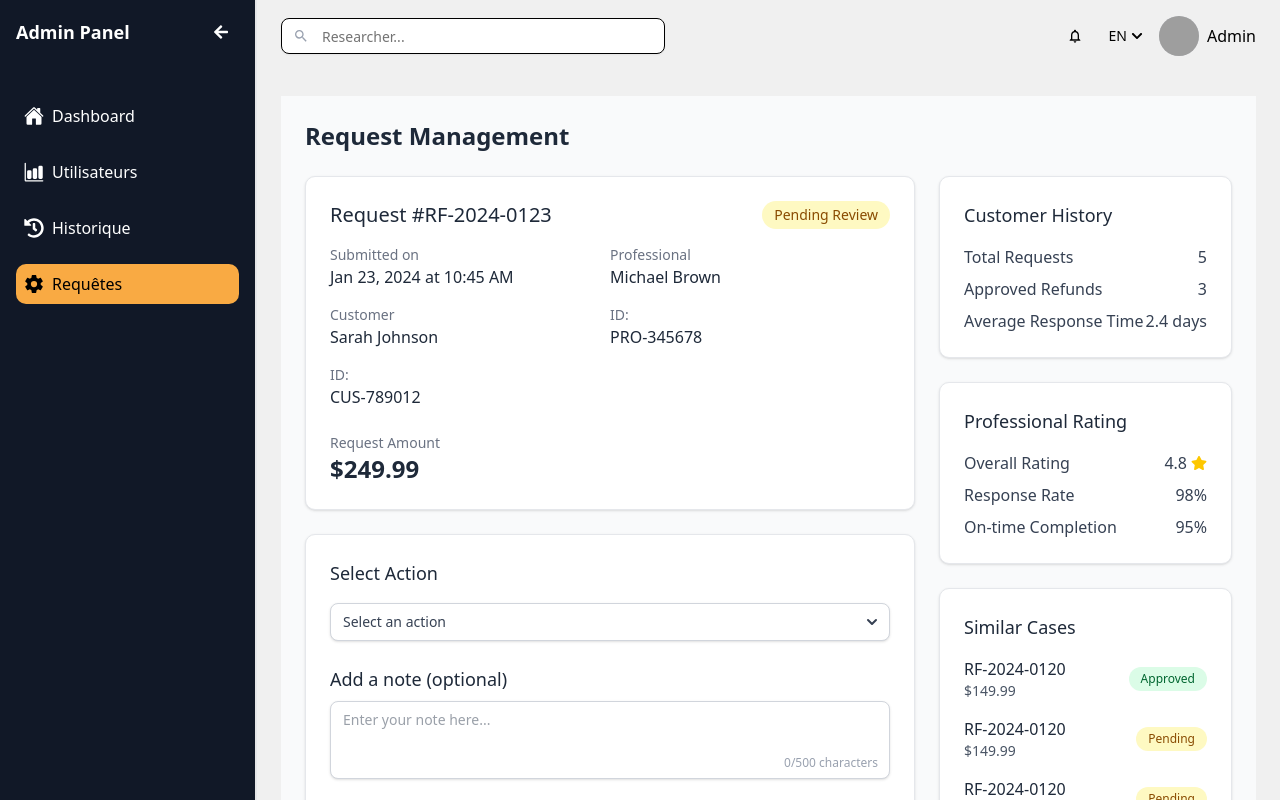
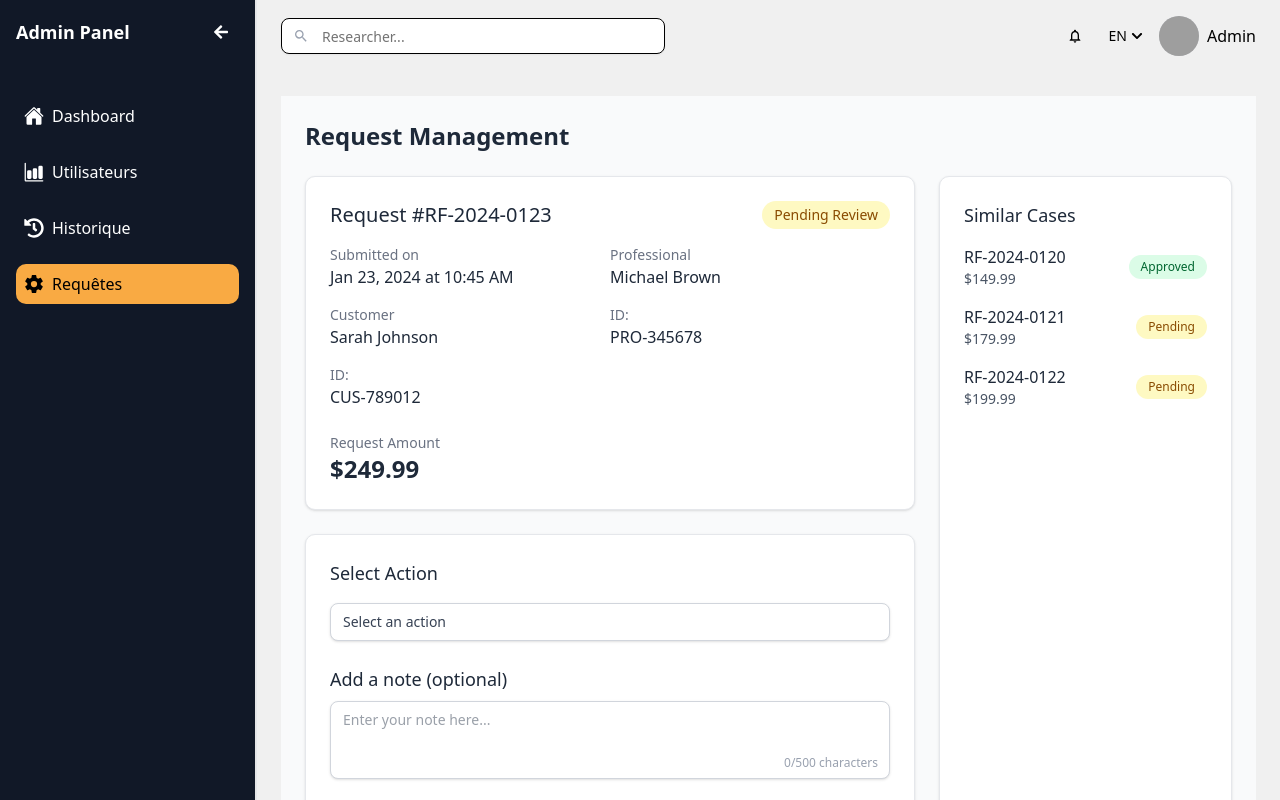
Before and after one commit to test-usa/gentleman-dashboard, a React (Vite) app: page /request in a window 1280 px wide. Built offline with nearby package versions, Linux system fonts and the light colour scheme; grey boxes are pictures that could not be loaded.

Commit message:
updated the history page

```diff
--- a/src/pages/Home.tsx
+++ b/src/pages/Home.tsx
@@ -76,6 +76,8 @@ export default function Home() {
   const [currentPage, setCurrentPage] = useState(1);
   const [itemsPerPage, setItemsPerPage] = useState(5);
   const { data: reportsData, isLoading } = useGetReportsQuery({ currentPage, limit: itemsPerPage });
+
+  console.log(reportsData)
 
   if (!data) {
     return <div><LoadingSpinner></LoadingSpinner></div>;
--- a/src/pages/Request.tsx
+++ b/src/pages/Request.tsx
@@ -1,18 +1,52 @@
 import { Button } from "@/components/ui/button";
-import { FaExclamationTriangle, FaStar } from "react-icons/fa";
+import { useState, useEffect } from "react";
+import { FaExclamationTriangle } from "react-icons/fa";
 
 const Request = () => {
-  return <div>
-    {/* section header */}
+  const [action, setAction] = useState("");
+  const [id, setId] = useState("");
+  const [reason, setReason] = useState("");
+  const [refundSubmitted, setRefundSubmitted] = useState(false);
+
+  const handleSubmit = (e: any) => {
+    e.preventDefault();
+    console.log("Submitted ID:", id);
+    console.log("Reason:", reason);
+    // 👉 Refund API call can go here
+    // After successful submission, mark refund as submitted.
+    if (action === "refund") {
+      setRefundSubmitted(true);
+    }
+  };
+
+  const handleConfirm = () => {
+    if (action === "nonrefund") {
+      console.log("Non-refund Confirmed");
+      // 👉 Non-refund API call
+    } else if (action === "refund" && refundSubmitted) {
+      console.log("Refund Confirmed with ID:", id);
+      // 👉 Optional: Refund confirmation logic
+    } else {
+      console.log("Refund selected but form is not submitted yet");
+    }
+  };
+
+  // Whenever the action changes, reset the refundSubmitted state
+  useEffect(() => {
+    if (action !== "refund") {
+      setRefundSubmitted(false);
+    }
+  }, [action]);
+
+  return (
+    <div>
       <div className="h-full bg-gray-50 p-6 font-sans">
         <h1 className="mb-6 text-2xl font-semibold text-gray-800">
           Request Management
         </h1>
 
         <div className="grid grid-cols-1 gap-6 lg:grid-cols-3">
-        {/* Main Content Area */}
           <div className="col-span-2 space-y-6">
-          {/* Request Details Card */}
             <div className="rounded-lg border border-gray-200 bg-white p-6 shadow-sm">
               <div className="mb-4 flex items-center justify-between">
                 <h2 className="text-xl font-medium text-gray-800">
@@ -58,9 +92,7 @@ const Request = () => {
 
               <div className="mt-6">
                 <p className="text-sm text-gray-500">Request Amount</p>
-              <p className="text-2xl font-bold text-gray-800">
-                $249.99
-              </p>
+                <p className="text-2xl font-bold text-gray-800">$249.99</p>
               </div>
             </div>
 
@@ -70,27 +102,42 @@ const Request = () => {
                 Select Action
               </h3>
               <div className="relative">
-              <select className="block w-full appearance-none rounded-md border border-gray-300 bg-white py-2 pl-3 pr-10 text-gray-700 shadow-sm focus:border-blue-500 focus:ring-blue-500 sm:text-sm">
-                <option>Select an action</option>
-                <option>Approve Request</option>
-                <option>Decline Request</option>
-                <option>Request More Info</option>
+                <form onSubmit={handleSubmit} className="mx-auto">
+                  <select
+                    className="block w-full mb-4 appearance-none rounded-md border border-gray-300 bg-white py-2 pl-3 pr-10 text-gray-700 shadow-sm focus:border-blue-500 focus:ring-blue-500 sm:text-sm"
+                    value={action}
+                    onChange={(e) => setAction(e.target.value)}
+                  >
+                    <option value="">Select an action</option>
+                    <option value="refund">Refund</option>
+                    <option value="nonrefund">Non-Refund</option>
                   </select>
-              <div className="pointer-events-none absolute inset-y-0 right-0 flex items-center px-2 text-gray-700">
-                <svg
-                  className="h-5 w-5"
-                  xmlns="http://www.w3.org/2000/svg"
-                  viewBox="0 0 20 20"
-                  fill="currentColor"
-                  aria-hidden="true"
+
+                  {action === "refund" && (
+                    <>
+                      <input
+                        type="text"
+                        placeholder="Enter ID"
+                        className="w-full mb-3 px-3 py-2 border border-gray-300 rounded-md shadow-sm focus:outline-none focus:border-blue-500 focus:ring-1 focus:ring-blue-500"
+                        value={id}
+                        onChange={(e) => setId(e.target.value)}
+                      />
+                      <input
+                        type="text"
+                        placeholder="Enter reason (optional)"
+                        className="w-full mb-3 px-3 py-2 border border-gray-300 rounded-md shadow-sm focus:outline-none focus:border-blue-500 focus:ring-1 focus:ring-blue-500"
+                        value={reason}
+                        onChange={(e) => setReason(e.target.value)}
+                      />
+                      <button
+                        type="submit"
+                        className="bg-blue-500 text-white px-4 py-2 rounded-md hover:bg-blue-600 transition"
                       >
-                  <path
-                    fillRule="evenodd"
-                    d="M5.293 7.293a1 1 0 011.414 0L10 10.586l3.293-3.293a1 1 0 111.414 1.414l-4 4a1 1 0 01-1.414 0l-4-4a1 1 0 010-1.414z"
-                    clipRule="evenodd"
-                  />
-                </svg>
-              </div>
+                        Submit
+                      </button>
+                    </>
+                  )}
+                </form>
               </div>
 
               <div className="mt-6">
@@ -120,65 +167,34 @@ const Request = () => {
               </div>
 
               <div className="mt-6 flex gap-3">
-              <Button className="bg-orange-400 hover:bg-orange-500 cursor-pointer">Confirm Action</Button>
-              <Button variant={"ghost"} className=" hover:bg-orange-500 cursor-pointer">Cancel</Button>
+                <Button
+                  className={`${
+                    (action === "refund" && !refundSubmitted)
+                      ? "bg-orange-300 cursor-not-allowed"
+                      : "bg-orange-400 hover:bg-orange-500 cursor-pointer"
+                  } text-white px-4 py-2 rounded-md transition`}
+                  onClick={handleConfirm}
+                  disabled={action === "refund" && !refundSubmitted}
+                >
+                  Confirm Action
+                </Button>
+                <Button
+                  variant={"ghost"}
+                  className="hover:bg-orange-500 cursor-pointer"
+                >
+                  Cancel
+                </Button>
               </div>
             </div>
           </div>
 
           {/* Sidebar */}
           <div className="col-span-1 space-y-6">
-          {/* Customer History */}
-          <div className="rounded-lg border border-gray-200 bg-white p-6 shadow-sm">
-            <h3 className="mb-4 text-lg font-medium text-gray-800">
-              Customer History
-            </h3>
-            <div className="space-y-2 text-gray-700">
-              <div className="flex justify-between">
-                <p>Total Requests</p>
-                <p className="font-medium">5</p>
-              </div>
-              <div className="flex justify-between">
-                <p>Approved Refunds</p>
-                <p className="font-medium">3</p>
-              </div>
-              <div className="flex justify-between">
-                <p>Average Response Time</p>
-                <p className="font-medium">2.4 days</p>
-              </div>
-            </div>
-          </div>
-
-          {/* Professional Rating */}
-          <div className="rounded-lg border border-gray-200 bg-white p-6 shadow-sm">
-            <h3 className="mb-4 text-lg font-medium text-gray-800">
-              Professional Rating
-            </h3>
-            <div className="space-y-2 text-gray-700">
-              <div className="flex justify-between">
-                <p>Overall Rating</p>
-                <p className="flex items-center font-medium">
-                  4.8 <FaStar className="ml-1 size-4 text-yellow-400" />
-                </p>
-              </div>
-              <div className="flex justify-between">
-                <p>Response Rate</p>
-                <p className="font-medium">98%</p>
-              </div>
-              <div className="flex justify-between">
-                <p>On-time Completion</p>
-                <p className="font-medium">95%</p>
-              </div>
-            </div>
-          </div>
-
-          {/* Similar Cases */}
-          <div className="rounded-lg border border-gray-200 bg-white p-6 shadow-sm">
+            <div className="rounded-lg border h-full border-gray-200 bg-white p-6 shadow-sm">
               <h3 className="mb-4 text-lg font-medium text-gray-800">
                 Similar Cases
               </h3>
               <div className="space-y-4">
-              {/* Case 1 */}
                 <div className="flex items-center justify-between">
                   <div>
                     <p className="font-medium text-gray-800">RF-2024-0120</p>
@@ -188,21 +204,19 @@ const Request = () => {
                     Approved
                   </span>
                 </div>
-              {/* Case 2 */}
                 <div className="flex items-center justify-between">
                   <div>
-                  <p className="font-medium text-gray-800">RF-2024-0120</p>
-                  <p className="text-sm text-gray-600">$149.99</p>
+                    <p className="font-medium text-gray-800">RF-2024-0121</p>
+                    <p className="text-sm text-gray-600">$179.99</p>
                   </div>
                   <span className="rounded-full bg-yellow-100 px-3 py-1 text-xs font-medium text-yellow-800">
                     Pending
                   </span>
                 </div>
-              {/* Case 3 */}
                 <div className="flex items-center justify-between">
                   <div>
-                  <p className="font-medium text-gray-800">RF-2024-0120</p>
-                  <p className="text-sm text-gray-600">$149.99</p>
+                    <p className="font-medium text-gray-800">RF-2024-0122</p>
+                    <p className="text-sm text-gray-600">$199.99</p>
                   </div>
                   <span className="rounded-full bg-yellow-100 px-3 py-1 text-xs font-medium text-yellow-800">
                     Pending
@@ -213,7 +227,8 @@ const Request = () => {
           </div>
         </div>
       </div>
-  </div>;
+    </div>
+  );
 };
 
 export default Request;
--- a/src/pages/Utilisateurs.tsx
+++ b/src/pages/Utilisateurs.tsx
@@ -27,6 +27,7 @@ export interface ProviderSummary {
   id: string;
   latitude:string;
   longitude:string;
+  specialist:string;
 
 }
 
@@ -257,7 +258,7 @@ const Utilisateurs = () => {
                     {service.name}
                   </td>
                   <td className="whitespace-nowrap px-4 py-4 text-sm text-gray-900">
-                    {service.serviceCategoryId}
+                    {service.specialist}
                   </td>
                   <td className="whitespace-nowrap px-4 py-4 text-sm text-gray-900">
                      <LocationCell latitude={service.latitude} longitude={service.longitude} />
```
Lines whose indentation alone changed are shown as unchanged.
